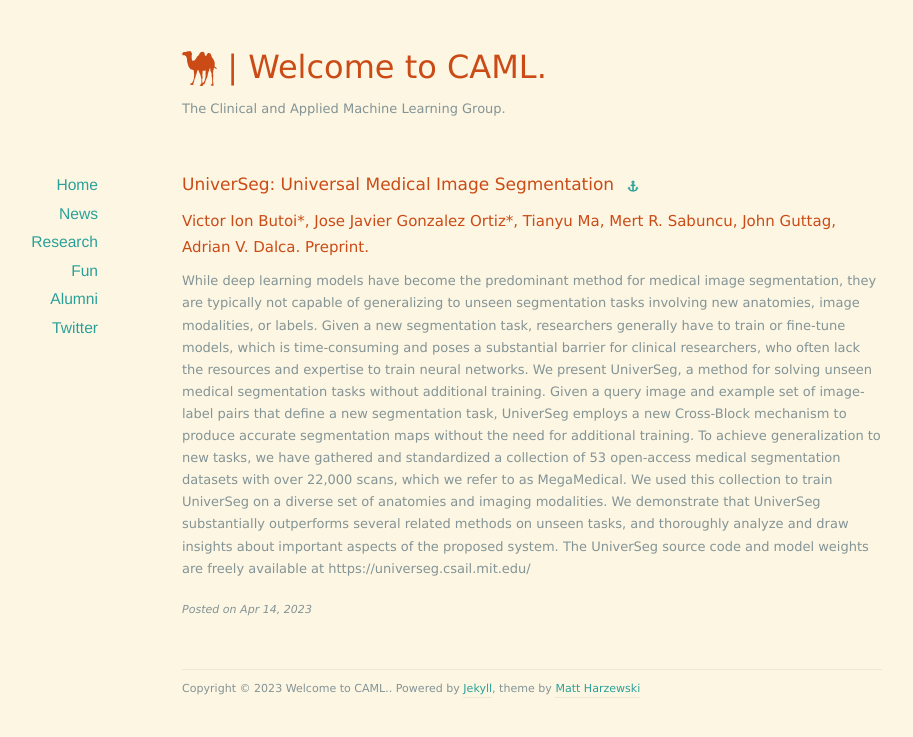
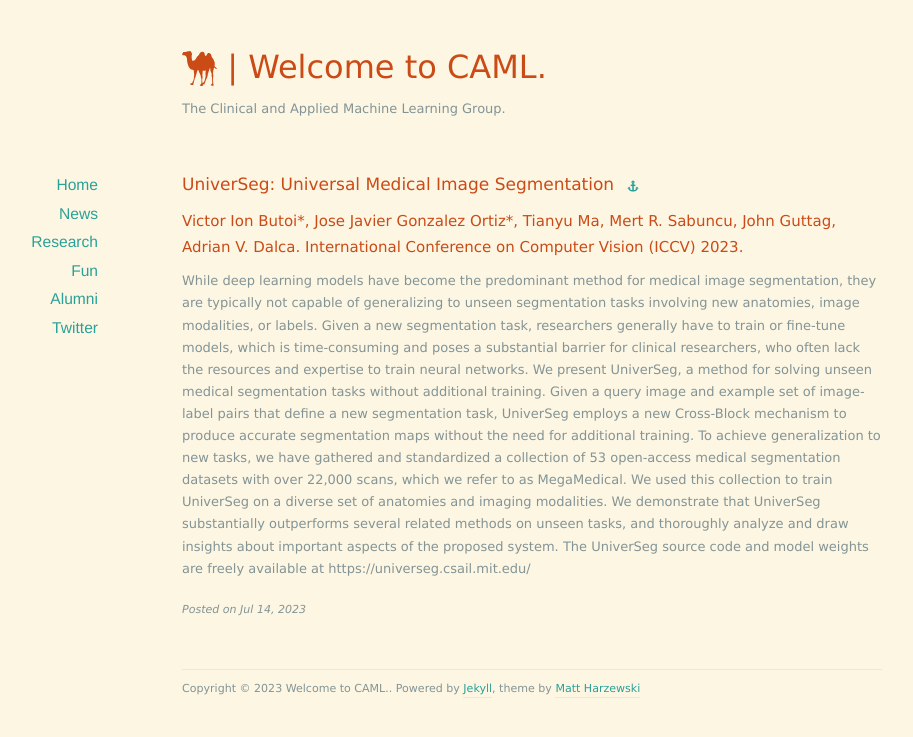
Before and after one commit to mit-caml/mit-caml.github.io, a Jekyll site: the page built from _posts/2023-07-14-Universeg.md, in a window 1280 px wide. Shown: the top 737 px of the page, without its empty margins (108-1021 px from the left). Built offline with Jekyll 4.4.1, drawn with Linux system fonts in a browser that asks for light colours; nearby versions of some CDN libraries.

Commit message:
UniverSeg ICCV

```diff
--- a/_posts/2023-04-14-Universeg.md
+++ b/_posts/2023-07-14-Universeg.md
@@ -3,7 +3,7 @@ layout: post
 type: "publication"
 title:  "UniverSeg: Universal Medical Image Segmentation"
 authors: "Victor Ion Butoi*, Jose Javier Gonzalez Ortiz*, Tianyu Ma, Mert R. Sabuncu, John Guttag, Adrian V. Dalca"
-venue: "Preprint"
+venue: "International Conference on Computer Vision (ICCV) 2023"
 external-url: "https://arxiv.org/abs/2304.06131"
 code: "https://universeg.csail.mit.edu/"
 ---
```
